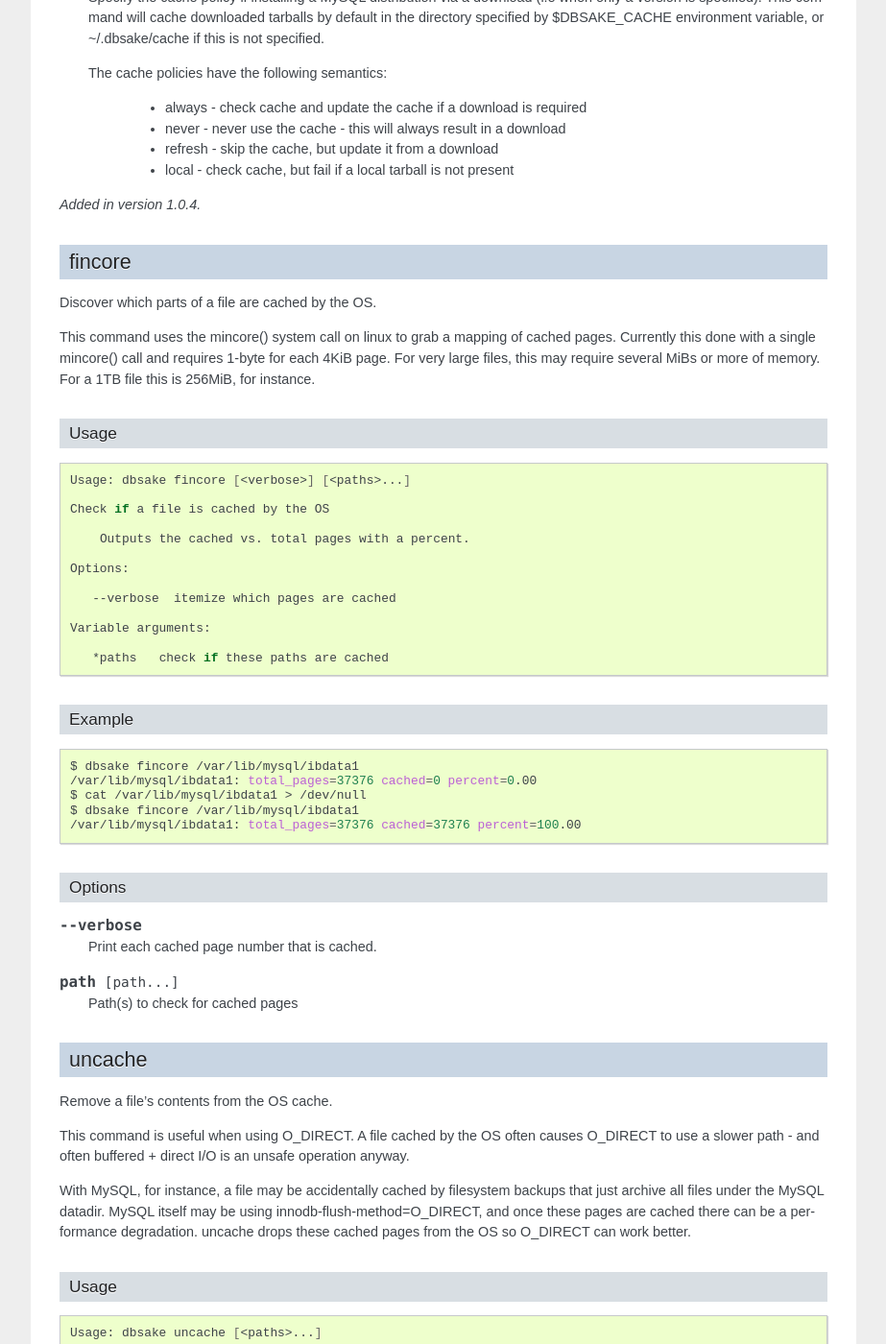
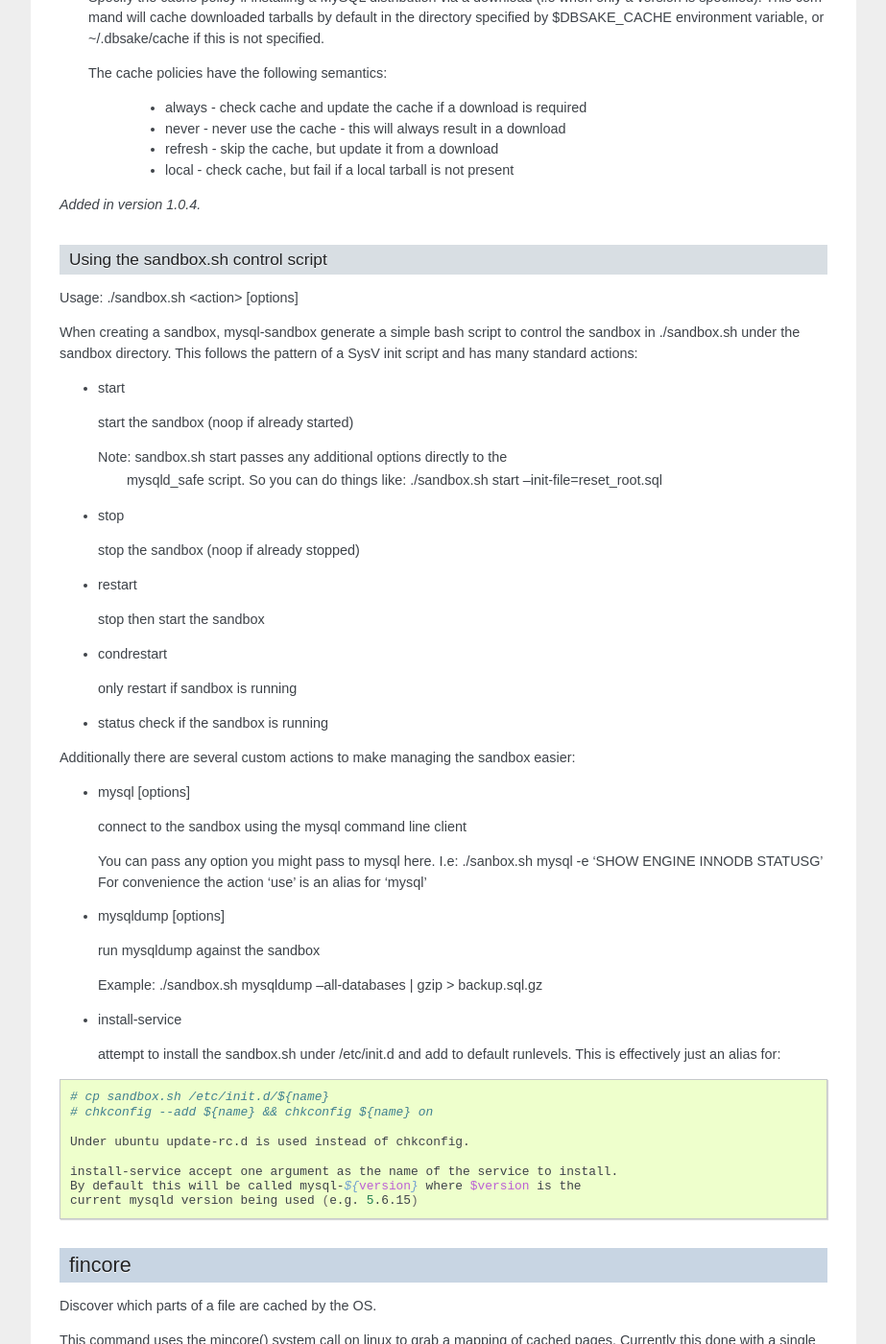
Before and after one commit to abg/dbsake, a Sphinx documentation site: the page built from docs/subcommands.rst, in a window 1280 px wide and 1400 px high, scrolled down 3248 px. Shown: the whole window at 96% size, without its empty margins (198-1121 px from the left). Built offline with Sphinx 7.4.7, drawn with Linux system fonts in a browser that asks for light colours; some of the changed text lies outside the part shown.

Commit message:
add documentation detailing sandbox.sh script

```diff
--- a/docs/subcommands.rst
+++ b/docs/subcommands.rst
@@ -221,6 +221,73 @@ Options
      * local - check cache, but fail if a local tarball is not present
 
 .. versionadded:: 1.0.4
+
+Using the sandbox.sh control script
+...................................
+
+Usage: ./sandbox.sh <action> [options]
+
+When creating a sandbox, mysql-sandbox generate a simple bash script to control
+the sandbox in ./sandbox.sh under the sandbox directory.  This follows the
+pattern of a SysV init script and has many standard actions:
+
+- start
+
+  start the sandbox (noop if already started)
+
+  Note: sandbox.sh start passes any additional options directly to the
+        mysqld_safe script.  So you can do things like:
+        ./sandbox.sh start --init-file=reset_root.sql
+
+- stop
+
+  stop the sandbox (noop if already stopped)
+
+- restart
+
+  stop then start the sandbox
+
+- condrestart
+
+  only restart if sandbox is running
+
+- status
+  check if the sandbox is running
+
+
+Additionally there are several custom actions to make managing the sandbox
+easier:
+
+- mysql [options]
+
+  connect to the sandbox using the mysql command line client
+
+  You can pass any option you might pass to mysql here.  I.e:
+  ./sanbox.sh mysql -e 'SHOW ENGINE INNODB STATUS\G'
+  For convenience the action 'use' is an alias for 'mysql'
+
+- mysqldump [options]
+
+  run mysqldump against the sandbox
+
+  Example: ./sandbox.sh mysqldump --all-databases | gzip > backup.sql.gz
+
+- install-service
+
+  attempt to install the sandbox.sh under /etc/init.d and add to default
+  runlevels.  This is effectively just an alias for:
+
+.. code-block:: bash
+
+   # cp sandbox.sh /etc/init.d/${name}
+   # chkconfig --add ${name} && chkconfig ${name} on
+
+   Under ubuntu update-rc.d is used instead of chkconfig.
+
+   install-service accept one argument as the name of the service to install.
+   By default this will be called mysql-${version} where $version is the
+   current mysqld version being used (e.g. 5.6.15)
+
 
 fincore
 ~~~~~~~
```
